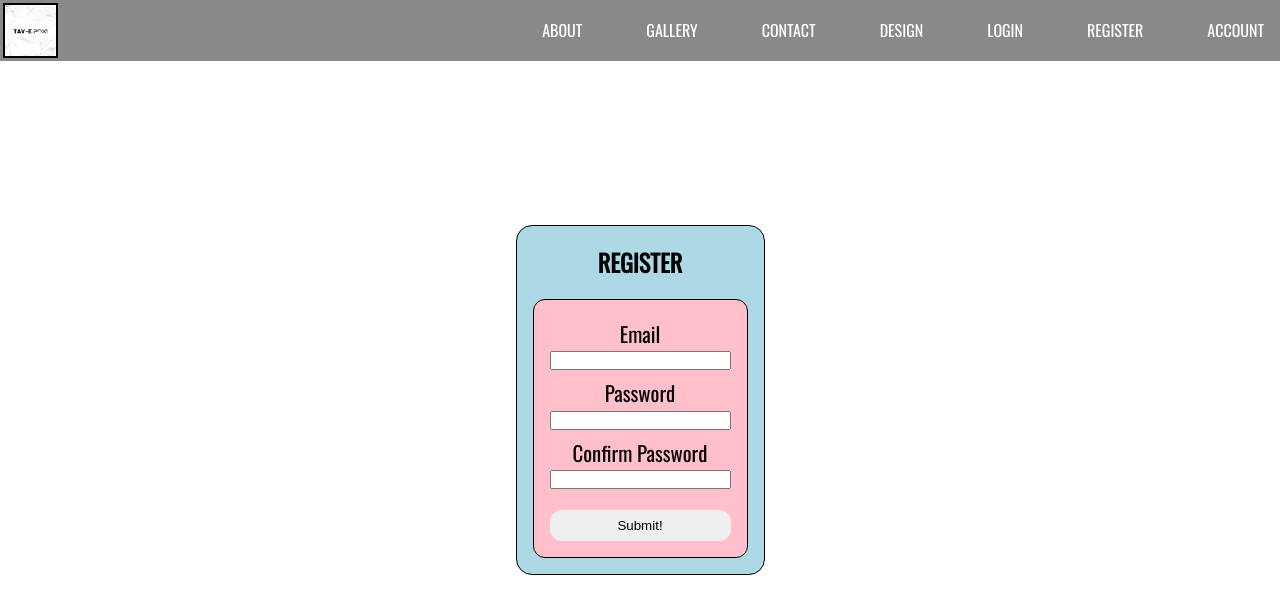
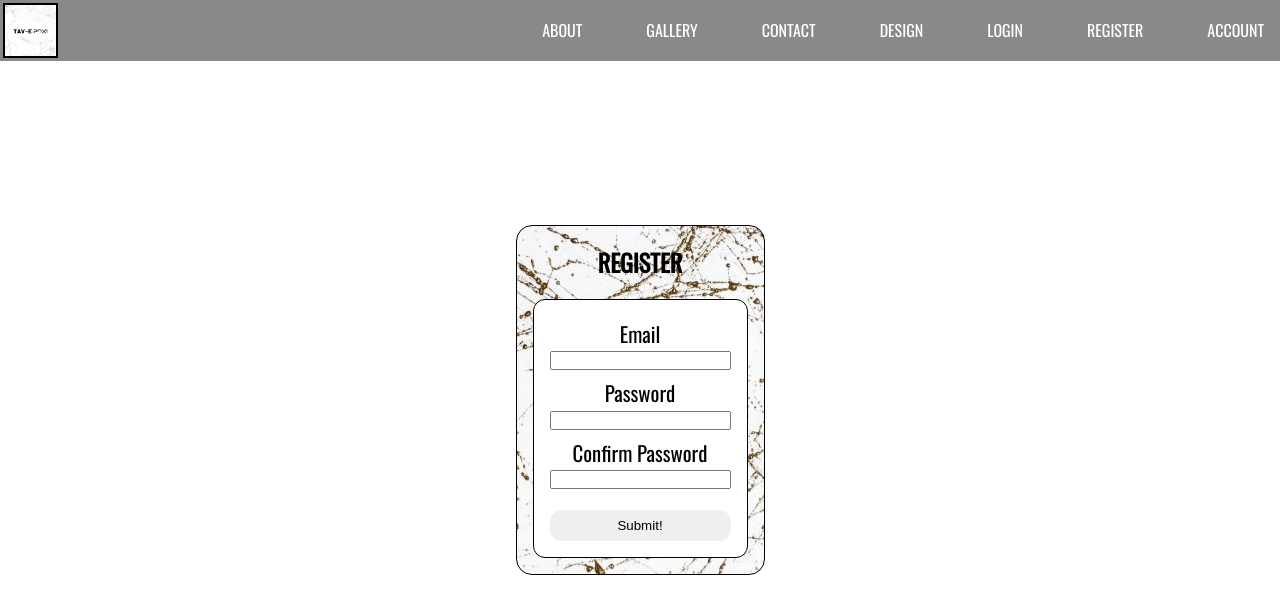
Before and after one commit to webdesignsbytom/tavy_epoxy, a React (Create React App) app in the folder client/: page /register in a window 1280 px wide. Shown: the top 614 px of the page. Built offline with nearby package versions, Linux system fonts and the light colour scheme; a web font is replaced by a local one.

Commit message:
finished for early merge

```diff
--- a/client/src/users/login/login.css
+++ b/client/src/users/login/login.css
@@ -6,7 +6,7 @@
   }
 
   .login__form__container {
-    background-color: lightblue;
+    background-image: url('../../assets/images/marble_background2.jpg');
     border: 1px solid black;
     border-radius: 1rem;
     font-family: 'Oswald', sans-serif;
@@ -19,7 +19,7 @@
   }
 
   .login__form {
-    background-color: pink;
+    background-color: white;
     display: grid;
     padding: 1rem;
     gap: 5px;
--- a/client/src/users/register/register.css
+++ b/client/src/users/register/register.css
@@ -6,7 +6,7 @@
 }
 
 .register__form__container {
-  background-color: lightblue;
+  background-image: url('../../assets/images/marble_background2.jpg');
   border: 1px solid black;
   border-radius: 1rem;
   font-family: 'Oswald', sans-serif;
@@ -19,7 +19,7 @@
 }
 
 .register__form {
-  background-color: pink;
+  background-color: white;
   display: grid;
   padding: 1rem;
   gap: 5px;
```
